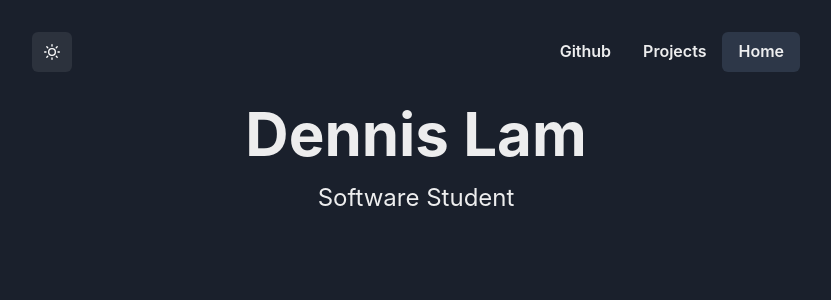
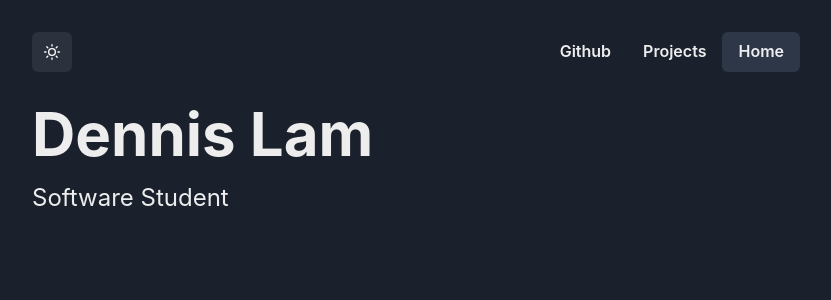
Before and after one commit to Funinja/my-website, a Next.js app: page / in a window 1280 px wide. Shown: the top 300 px of the page, without its empty margins (224-1055 px from the left). Built offline with nearby package versions, Linux system fonts and the light colour scheme.

Commit message:
finished UI for failed email or login

```diff
--- a/components/Container.js
+++ b/components/Container.js
@@ -8,16 +8,16 @@ export default function Container({ children }) {
       <Stack
         as="main"
         spacing={8}
-        justifyContent="center"
-        alignItems="center"
+        justifyContent="flex-start"
+        alignItems="flex-start"
         m="0 auto 4rem auto"
         maxWidth="800px"
         px={4}
       >
         <Flex
           flexDirection="column"
-          justifyContent="center"
-          alignItems="center"
+          justifyContent="flex-start"
+          alignItems="flex-start"
           maxWidth="800px"
           w="100%"
         >
--- a/pages/_middleware.js
+++ b/pages/_middleware.js
@@ -9,7 +9,7 @@ export function middleware(req, ev) {
 
     // console.log('My jwt', jwt);
 
-    if(url.includes("/cat/intro")){
+    if(url.includes("/cat/intro") || url.includes("/cat/login") || url.includes("/cat/signup") || url.includes("/cat/change_password")){
         if(jwt !== undefined){
             URL_path.pathname='/cat/dashboard/defaultPage';
             return NextResponse.rewrite(URL_path);
```
Also changed, not shown: components/management/loginForm.js (+5 -2 lines), components/management/registerForm.js (+16 -4 lines).
